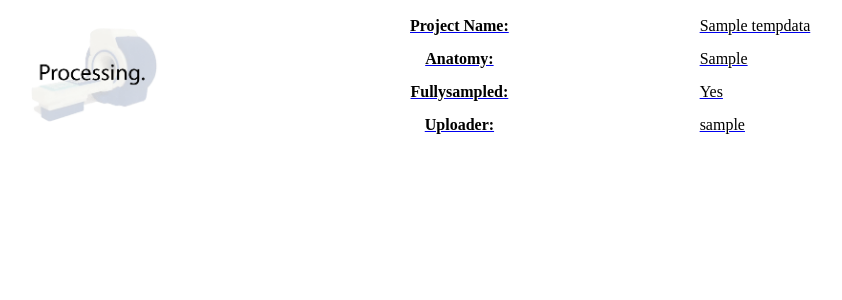
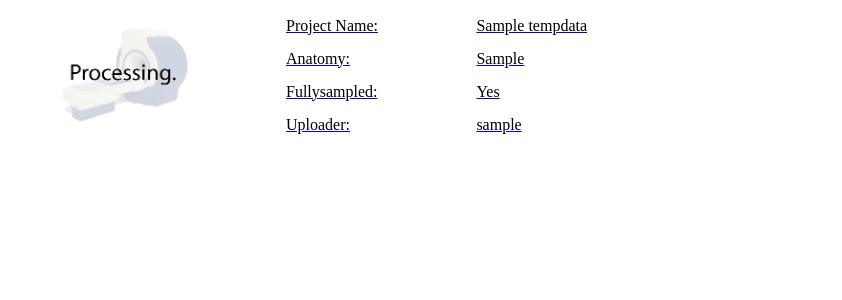
Before and after one commit to mikgroup/mridata, a Django app: template src/templates/mridata/temp_data_card.html in a window 1280 px wide. Shown: the top 300 px of the page, without its empty margins (41-883 px from the left). Run offline with Django 3.2, Linux system fonts and the light colour scheme; the template is opened without the code that fills it: values that come from a table or form of the project are taken from there, others are empty; tables that the repository leaves empty hold one stand-in row (values such as "Sample post"); parts of the project's set-up code (start-up, migrations or seed data) failed here and were passed over.

Commit message:
updated temp_data summary

```diff
--- a/src/templates/mridata/temp_data_summary.html
+++ b/src/templates/mridata/temp_data_summary.html
@@ -1,7 +1,7 @@
 {% load staticfiles %}
 <table class="table-sm" align="center" width="100%">
   <tr>
-    <td rowspan="4" width="20%" align="center">
+    <td rowspan="4" width="25%" align="center">
       <img src=
 	   {% if temp_data.failed %}
 	   {% static "images/failed.png" %}
@@ -11,27 +11,27 @@
 	   class="rounded" width="128" height="128">
     </td>
 
-    <th class="text-muted text-left">
+    <td class="text-muted text-left" width="15%">
       Project Name:
-    </th>
+    </td>
     <td class="text-muted align-center">
       {{ temp_data.project_name }}
     </td>
   </tr>
 
   <tr>
-    <th class="text-muted text-left">
+    <td class="text-muted text-left" width="15%">
       Anatomy:
-    </th>
+    </td>
     <td class="text-muted align-center">
       {{ temp_data.anatomy }}
     </td>
   </tr>
 
   <tr>
-    <th class="text-muted text-left">
+    <td class="text-muted text-left" width="15%">
       Fullysampled:
-    </th>
+    </td>
     <td class="text-muted align-center">
       {% if temp_data.fullysampled is None %}
       Unknown
@@ -44,9 +44,9 @@
   </tr>
 
   <tr>
-    <th class="text-muted text-left">
+    <td class="text-muted text-left" width="15%">
       Uploader:
-    </th>
+    </td>
     <td class="text-muted align-center">
       {{ temp_data.uploader }}
     </td>
```
